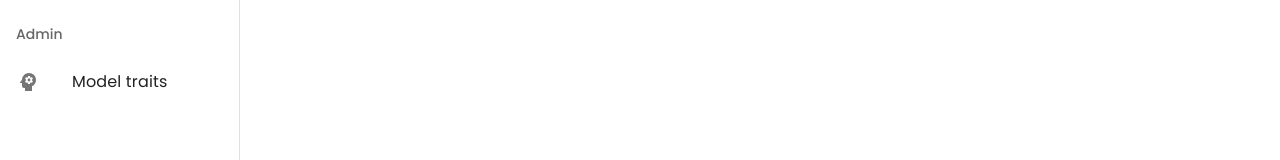
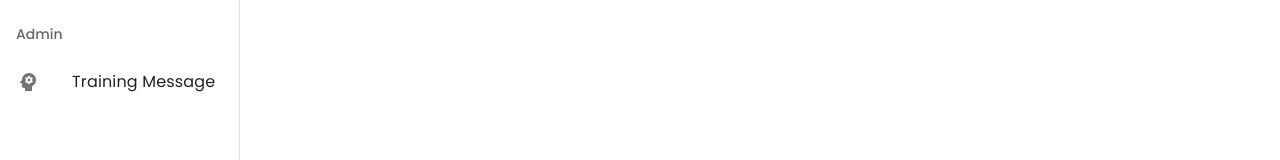
Before and after one commit to Ollstar/domainai, a Next.js app in the folder domainai/: page / in a window 1280 px wide. Both pictures are taken after a click on the button 37 px from the left and 37 px from the top of the page. Shown: the part 320-480 px from the top of the page. Built offline with nearby package versions, Linux system fonts and the light colour scheme.

Commit message:
Fixed message name

```diff
--- a/domainai/components/NestedList.jsx
+++ b/domainai/components/NestedList.jsx
@@ -7,7 +7,7 @@ import ListItemText from '@mui/material/ListItemText';
 import Collapse from '@mui/material/Collapse';
 import { ExpandMore, ExpandLess, ChevronRight, ChevronLeft } from '@mui/icons-material';
 import ChatIcon from '@mui/icons-material/Chat';
-import { Divider,TextField, Toolbar } from '@mui/material';
+import { Divider, TextField, Toolbar } from '@mui/material';
 import PsychologyIcon from '@mui/icons-material/Psychology';
 import { Box } from '@mui/material';
 import { useState } from 'react';
@@ -15,7 +15,7 @@ import { Dialog } from '@mui/material';
 
 import { Button } from '@mui/material';
 
-export default function NestedList({ onSubmit, setMessageInput, handleDrawerClose, prependageMessage, setPrependageMessage}) {
+export default function NestedList({ onSubmit, setMessageInput, handleDrawerClose, prependageMessage, setPrependageMessage }) {
   const [open, setOpen] = React.useState({});
   const [modalOpen, setModalOpen] = React.useState(false);
   const [message, setMessage] = useState(prependageMessage);
@@ -125,7 +125,9 @@ export default function NestedList({ onSubmit, setMessageInput, handleDrawerClos
     if (buttonState === "Save") {
       setPrependageMessage(prependageMessage);
       setMessage(prependageMessage);
-    }
+      setTimeout(() => {
+        onSubmit(e, "Change");
+      }, 100);    }
     setModalOpen(false);
 
   };
@@ -173,20 +175,21 @@ export default function NestedList({ onSubmit, setMessageInput, handleDrawerClos
 
           <Box padding={2}>
             <ListSubheader sx={{ fontFamily: "poppins" }} component="div" id="modal-header">
-              Model Traits
+              Training Message
             </ListSubheader>
             <TextField
               id="filled-multiline-static"
               fullWidth
               multiline
               rows={10}
+              InputProps={{style: { fontFamily: "poppins"}}}
               variant="outlined"
               value={prependageMessage}
               onChange={(e) => setPrependageMessage(e.target.value)}
               onKeyDown={(e) => {
 
                 if (e.key === "Enter") {
-                  handleModalClose(e,"Save");
+                  handleModalClose(e, "Save");
                 }
               }}
 
@@ -196,8 +199,8 @@ export default function NestedList({ onSubmit, setMessageInput, handleDrawerClos
           </Box>
         </Box>
         <Toolbar sx={{ justifyContent: "flex-end" }}>
-        <Button variant="contained" onClick={(e) => handleModalClose(e,"Save")}>Save</Button>
-<Button onClick={() => handleModalClose("Cancel")}>Cancel</Button>
+          <Button sx={{ fontFamily: "poppins" }} variant="contained" onClick={(e) => handleModalClose(e, "Save")}>Save</Button>
+          <Button sx={{ fontFamily: "poppins" }} onClick={() => handleModalClose("Cancel")}>Cancel</Button>
 
         </Toolbar>
       </Dialog>
@@ -261,7 +264,7 @@ export default function NestedList({ onSubmit, setMessageInput, handleDrawerClos
           <ListItemIcon>
             <PsychologyIcon />
           </ListItemIcon>
-          <ListItemText primaryTypographyProps={{ fontFamily: "poppins" }} primary="Model traits" />
+          <ListItemText primaryTypographyProps={{ fontFamily: "poppins" }} primary="Training Message" />
         </ListItemButton>
 
       </List>
```
